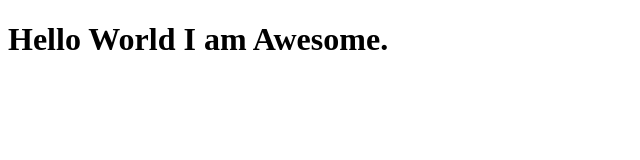
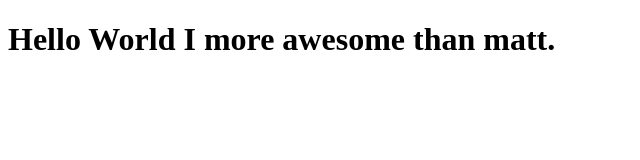
Before and after one commit to katojoyce/Static-Website, a plain HTML site: page index.html in a window 1280 px wide. Shown: the whole page, without its empty margins (0-640 px from the left). Drawn offline with Linux system fonts and the light colour scheme.

Commit message:
Update index.html

```diff
--- a/index.html
+++ b/index.html
@@ -1 +1 @@
-<!DOCTYPE html><html lang="en"><head>    <meta charset="UTF-8">    <meta http-equiv="X-UA-Compatible" content="IE=edge">    <meta name="viewport" content="width=device-width, initial-scale=1.0">    <title>GFG</title></head><body>    <h1>Hello World I am Awesome.</h1></body></html>
+<!DOCTYPE html><html lang="en"><head>    <meta charset="UTF-8">    <meta http-equiv="X-UA-Compatible" content="IE=edge">    <meta name="viewport" content="width=device-width, initial-scale=1.0">    <title>GFG</title></head><body>    <h1>Hello World I more awesome than matt.</h1></body></html>
```
